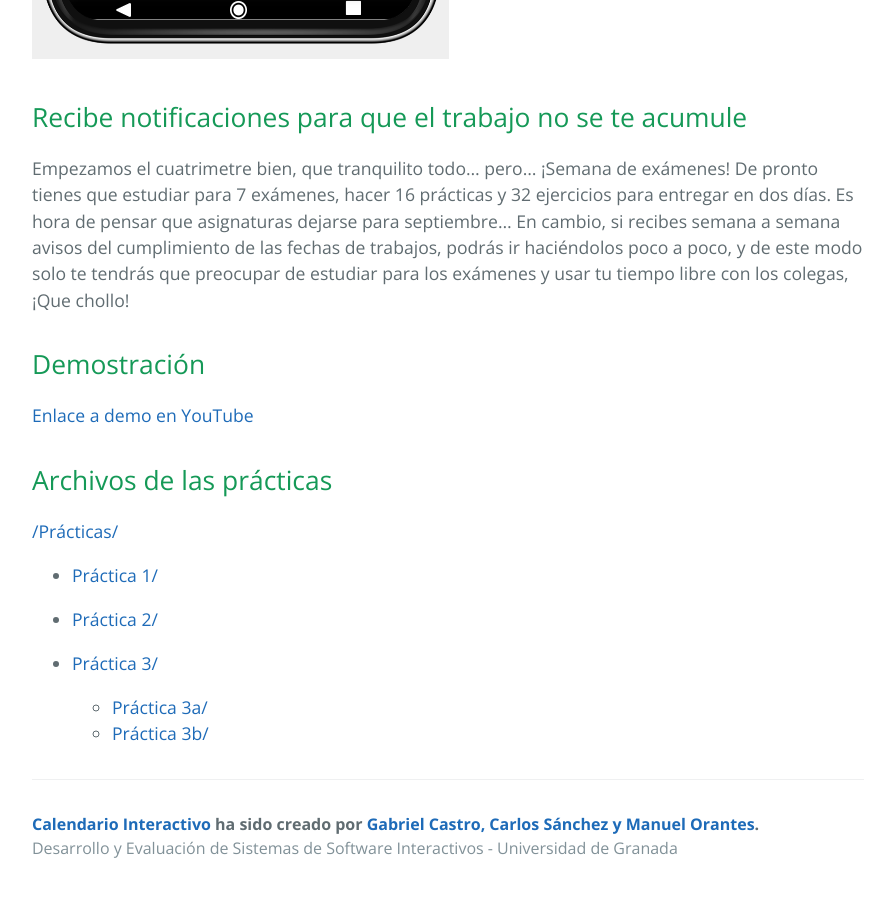
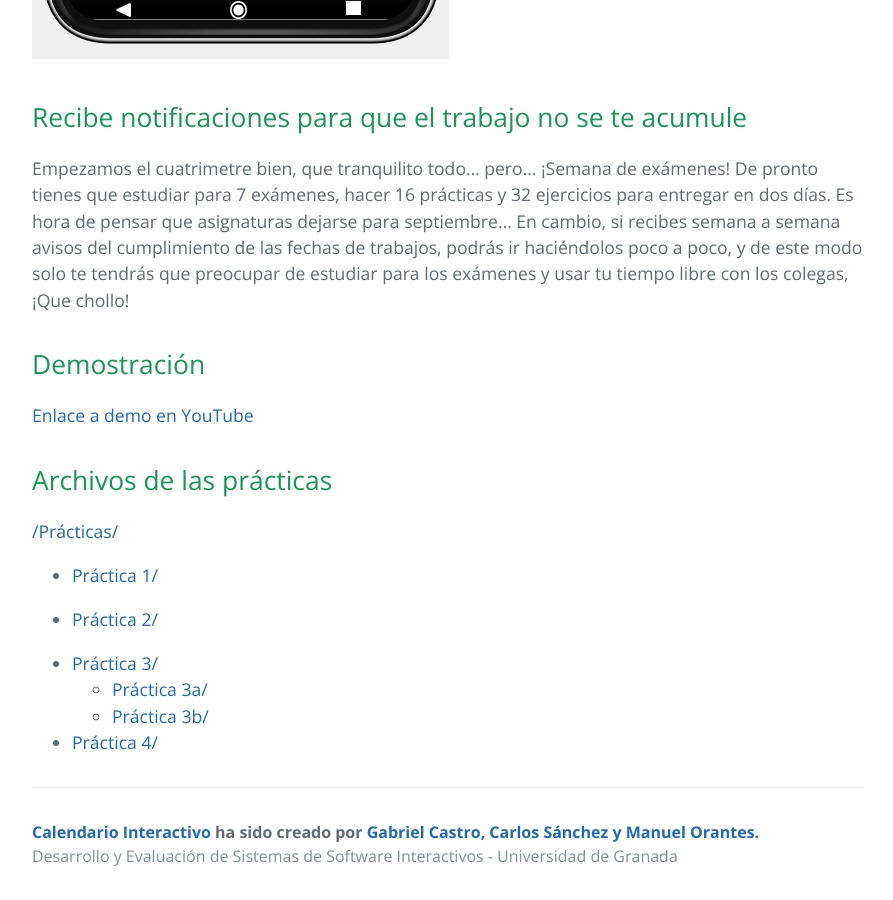
Before and after one commit to GabCas28/calendario-interactivo, a Jekyll site: the page built from index.markdown, in a window 1280 px wide and 900 px high, scrolled down 4790 px. Shown: the whole window, without its empty margins (192-1085 px from the left). Built offline with Jekyll 4.4.1, drawn with Linux system fonts in a browser that asks for light colours.

Commit message:
Link to Practica4

```diff
--- a/index.markdown
+++ b/index.markdown
@@ -56,3 +56,5 @@ Empezamos el cuatrimetre bien, que tranquilito todo... pero... ¡Semana de exám
 - [Práctica 3/](https://github.com/GabCas28/calendario-interactivo/tree/main/Practicas/Practica3)
     - [Práctica 3a/](https://github.com/GabCas28/calendario-interactivo/tree/main/Practicas/Practica3/Practica3a)
     - [Práctica 3b/](https://github.com/GabCas28/calendario-interactivo/tree/main/Practicas/Practica3/Practica3b)
+
+- [Práctica 4/](https://github.com/GabCas28/calendario-interactivo/tree/main/Practicas/Practica4)
```
